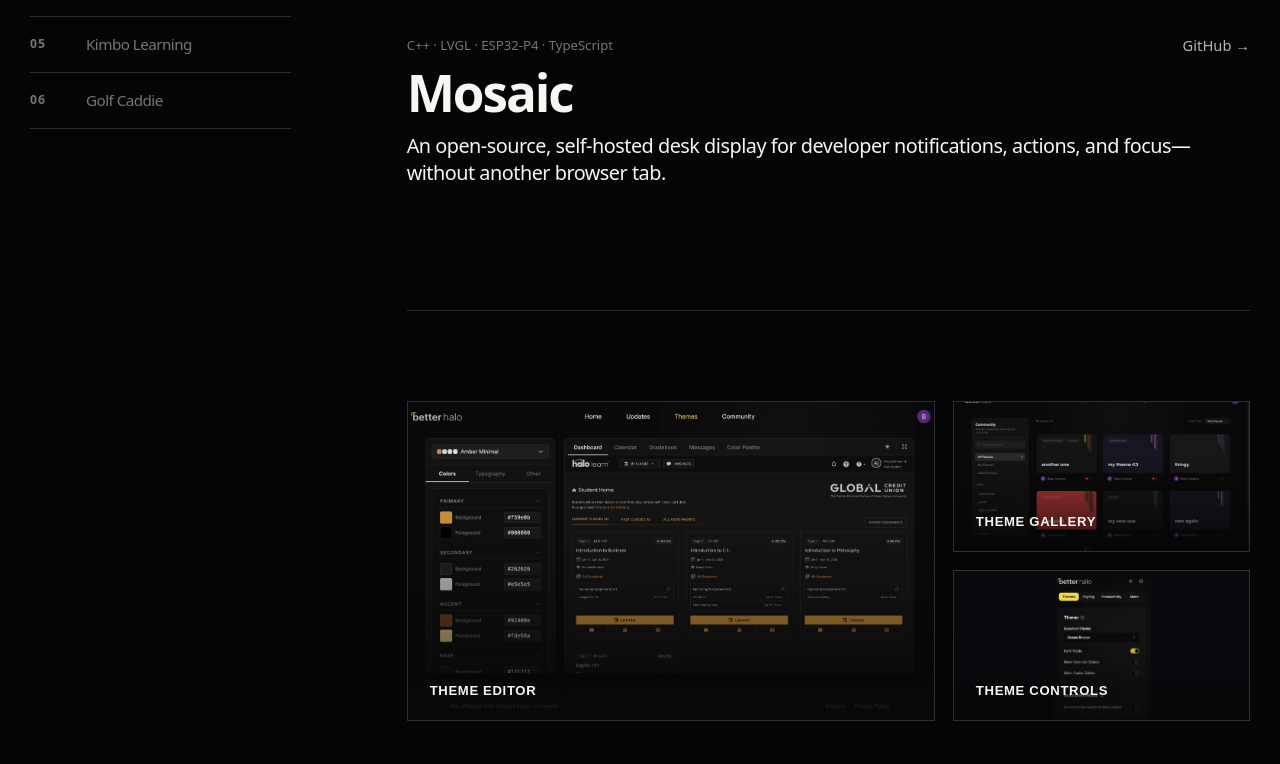
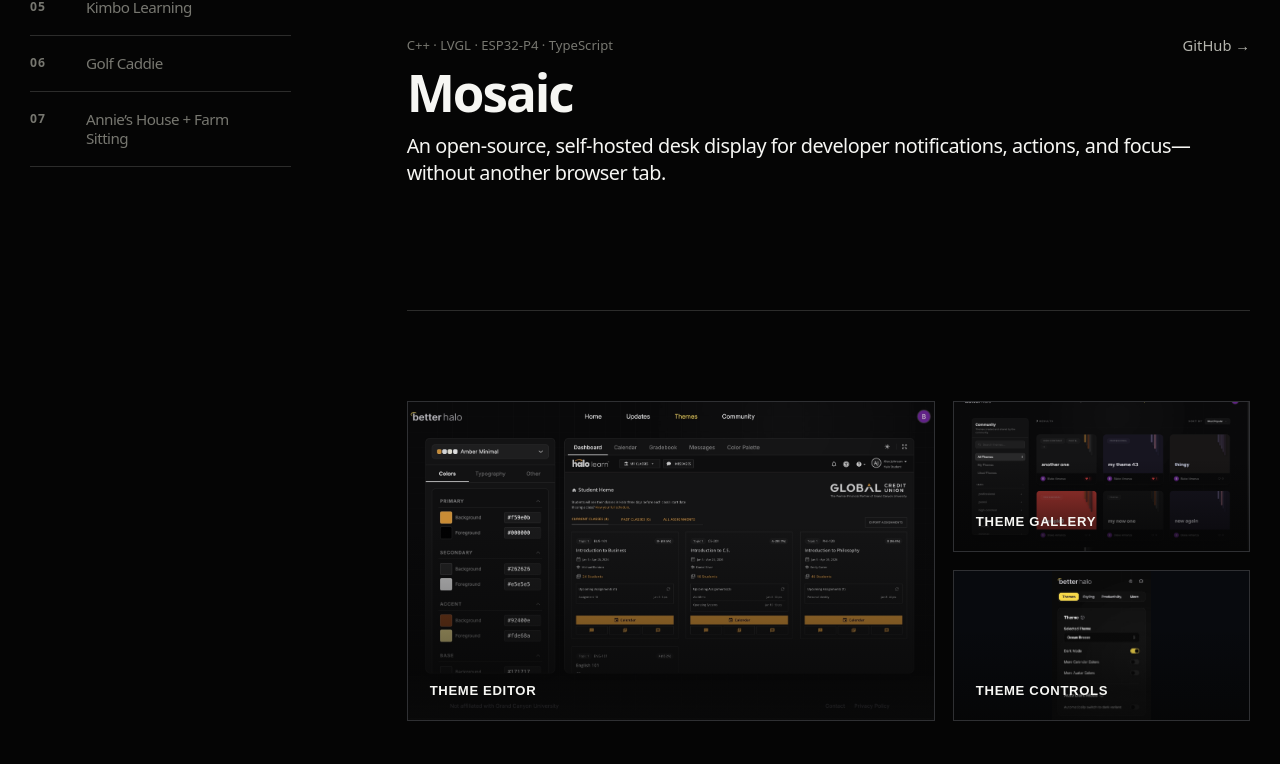
Before and after one commit to blakealmanza/portfolio, a Next.js app: page / in a window 1280 px wide. Shown: the part 1253-2017 px from the top of the page. Built offline with nearby package versions, Linux system fonts and the light colour scheme; no server answers; a web font is replaced by a local one.

Commit message:
Add Annie's House + Farm Sitting project

```diff
--- a/src/content/projects.ts
+++ b/src/content/projects.ts
@@ -373,6 +373,31 @@ const projectRecords: CaseStudyProject[] = [
     ],
     links: [{ label: "GitHub", href: "https://github.com/blakealmanza/GolfCaddie" }],
   },
+  {
+    slug: "annies-house-farm-sitting",
+    number: "07",
+    title: "Annie’s House + Farm Sitting",
+    type: "Client website · In progress",
+    summary: "A website and booking-inquiry flow for a farm, house, and pet sitting business in Snohomish County, WA.",
+    description:
+      "Customers check availability, select a date range, and send an inquiry without creating an account. I'm leading the design and build.",
+    stack: "Astro · React · React Aria · Cloudflare Workers · Google Calendar API",
+    homepageStack: "Astro · React Aria · Cloudflare",
+
+    problem:
+      "A new sitting business needs a professional presence and a simple way for customers to request dates, while the owner manages availability from her phone at no ongoing cost.",
+    solution:
+      "I'm leading end-to-end design in code, from brand positioning to layout, typography, and a token-based style system, and building an accessible date-range booking flow with React Aria. Availability will come from the owner's Google Calendar; it is currently mocked while the integration is built.",
+    media: [
+      {
+        kind: "image",
+        src: "/projects/annies-house-farm-sitting/home.webp",
+        alt: "Annie’s House + Farm Sitting homepage",
+        label: "Homepage",
+      },
+    ],
+    links: [],
+  },
 ];
 
 export const projects: CaseStudyProject[] = projectRecords.map((project) => ({
```
Also changed, not shown: public/projects/annies-house-farm-sitting/home.webp (added).
